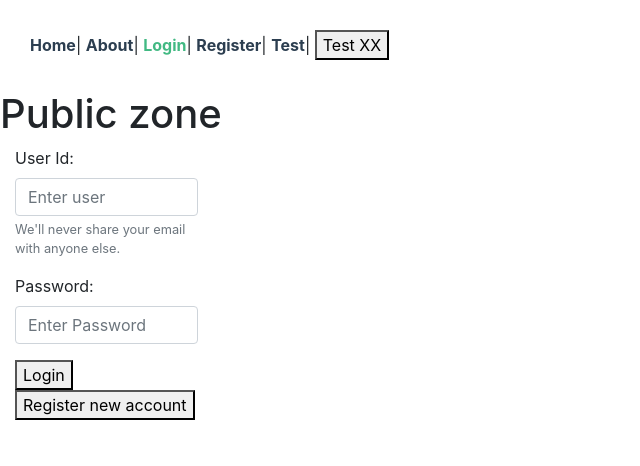
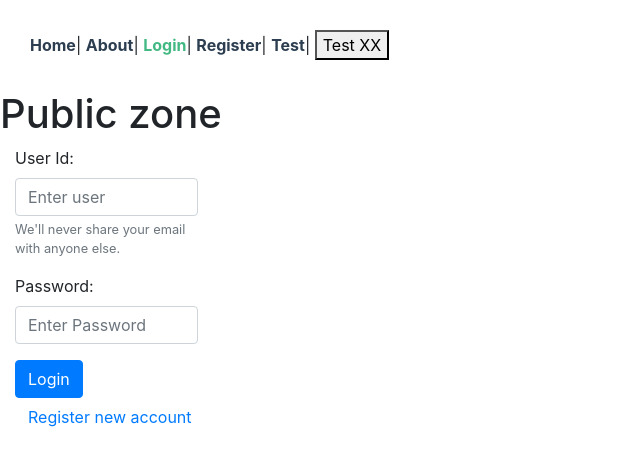
Before and after one commit to Sommaik/simplevue, a Vue app: page /login in a window 1280 px wide. Shown: the top 466 px of the page, without its empty margins (0-640 px from the left). Built offline with nearby package versions, Linux system fonts and the light colour scheme.

Commit message:
add login form

```diff
--- a/src/views/Login.vue
+++ b/src/views/Login.vue
@@ -20,11 +20,11 @@
                 placeholder="Enter Password"
               ></b-form-input>
             </b-form-group>
-            <button type="submit">Login</button>
+            <b-button type="submit" variant="primary">Login</b-button>
           </b-form>
         </b-col>
       </b-row>
-      <button id="register" @click="onRegisterClick">Register new account</button>
+      <b-button variant="link" id="register" @click="onRegisterClick">Register new account</b-button>
     </b-container>
   </div>
 </template>
```
